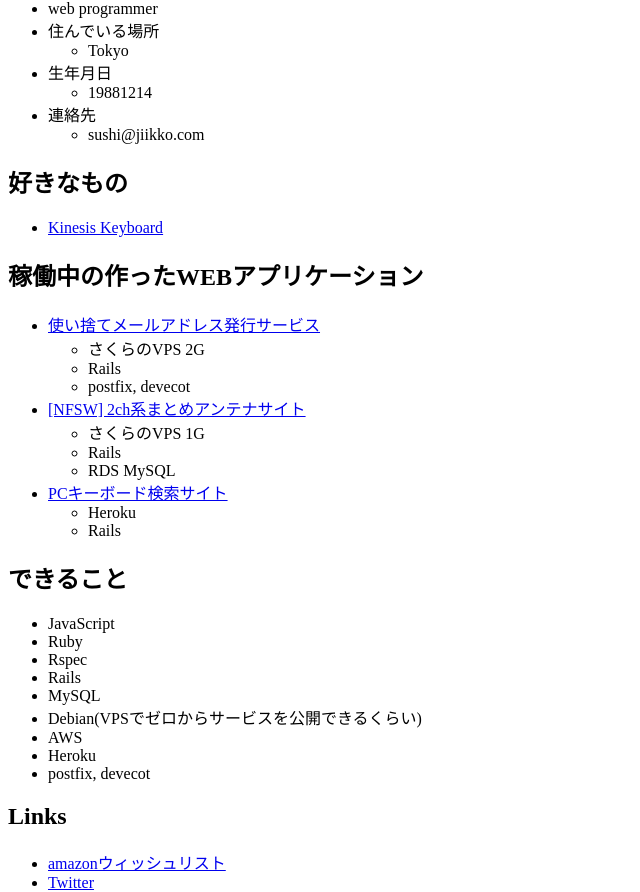
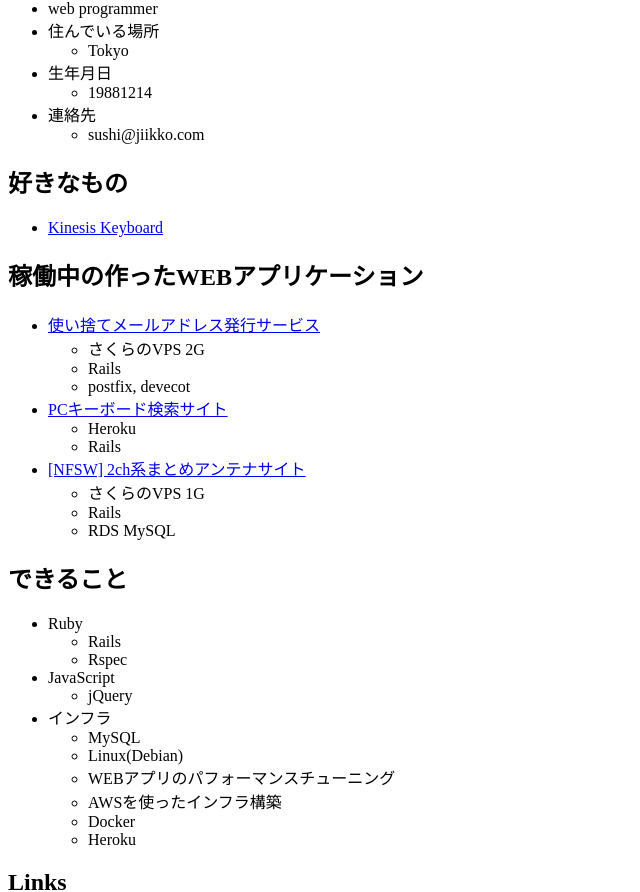
Before and after one commit to jiikko/jiikko.com, a plain HTML site: page public/index.html in a window 1280 px wide. Shown: the part 66-958 px from the top of the page, without its empty margins (0-640 px from the left). Drawn offline with Linux system fonts and the light colour scheme.

Commit message:
できることを更新

```diff
--- a/public/index.html
+++ b/public/index.html
@@ -49,6 +49,13 @@
       </ul>
     </li>
     <li>
+      <a href="https://www.pc-keyboard.info">PCキーボード検索サイト</a>
+      <ul>
+        <li>Heroku</li>
+        <li>Rails</li>
+      </ul>
+    </li>
+    <li>
       <a href="https://prpr-antena.com">[NFSW] 2ch系まとめアンテナサイト</a>
       <ul>
         <li>さくらのVPS 1G</li>
@@ -56,34 +63,39 @@
         <li>RDS MySQL</li>
       </ul>
     </li>
-    <li>
-      <a href="https://www.pc-keyboard.info">PCキーボード検索サイト</a>
+  </ul>
+
+  <h2>できること</h2>
+  <ul>
+    <li>Ruby
       <ul>
+        <li>Rails</li>
+        <li>Rspec</li>
+      </ul>
+    </li>
+    <li>JavaScript
+      <ul>
+        <li>jQuery</li>
+      </ul>
+    </li>
+    <li>インフラ
+      <ul>
+        <li>MySQL</li>
+        <li>Linux(Debian)</li>
+        <li>WEBアプリのパフォーマンスチューニング</li>
+        <li>AWSを使ったインフラ構築</li>
+        <li>Docker</li>
         <li>Heroku</li>
-        <li>Rails</li>
       </ul>
     </li>
   </ul>
 
-  <h2>できること</h2>
-  <ul>
-    <li>JavaScript</li>
-    <li>Ruby</li>
-    <li>Rspec</li>
-    <li>Rails</li>
-    <li>MySQL</li>
-    <li>Debian(VPSでゼロからサービスを公開できるくらい)</li>
-    <li>AWS</li>
-    <li>Heroku</li>
-    <li>postfix, devecot</li>
-  </ul>
-
   <h2>Links</h2>
   <ul>
-    <li><a href="http://www.amazon.co.jp/registry/wishlist/31IG1IU1KPE4B">amazonウィッシュリスト</a></li>
-    <li><a href="http://twitter.com/jiikko">Twitter</a></li>
     <li><a href="http://blog.jiikko.com/">技術ブログ</a></li>
     <li><a href="http://github.com/jiikko">Github</a></li>
+    <li><a href="http://twitter.com/jiikko">Twitter</a></li>
+    <li><a href="http://www.amazon.co.jp/registry/wishlist/31IG1IU1KPE4B">amazonウィッシュリスト</a></li>
     <li>
       ビットコインウォレット
       <ul>
```
